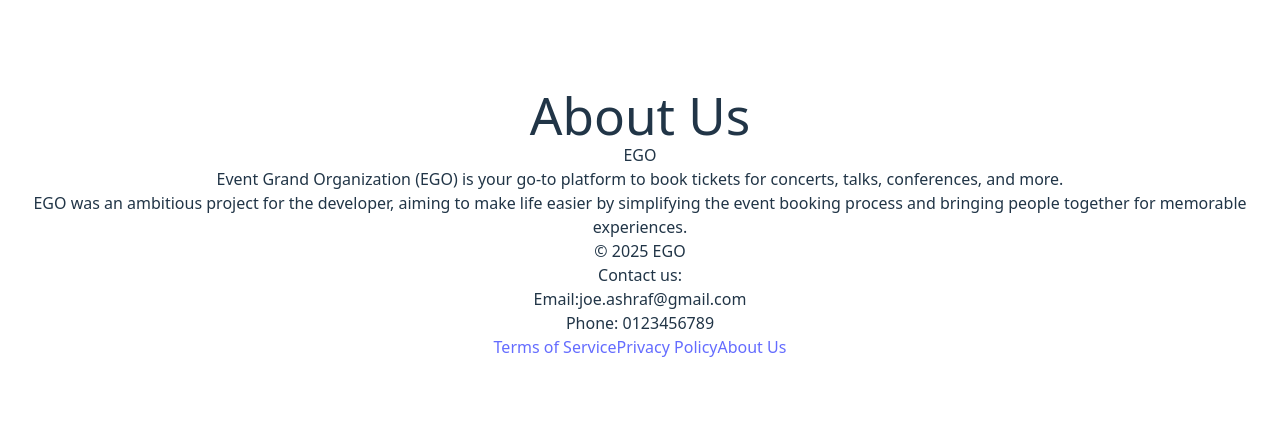
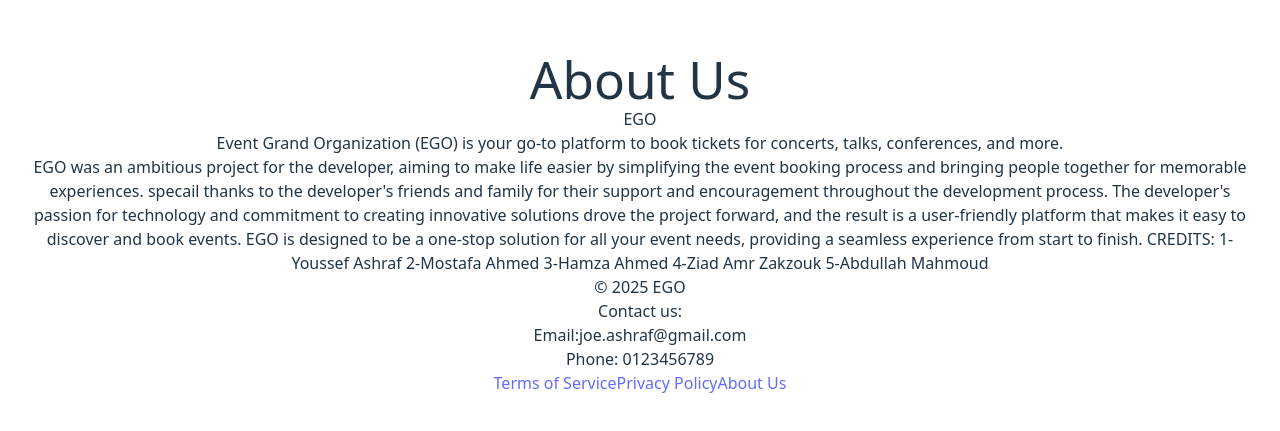
Before and after one commit to Youssef-Ashraf2099/EGO, a React (Vite) app in the folder src/View/: page /aboutus in a window 1280 px wide. Shown: the part 177-608 px from the top of the page. Built offline with nearby package versions, Linux system fonts and the light colour scheme.

Commit message:
credits added

```diff
--- a/src/View/src/AboutUs.jsx
+++ b/src/View/src/AboutUs.jsx
@@ -13,7 +13,15 @@ function AboutUs() {
       <p>
         EGO was an ambitious project for the developer, aiming to make life
         easier by simplifying the event booking process and bringing people
-        together for memorable experiences.
+        together for memorable experiences. specail thanks to the developer's
+        friends and family for their support and encouragement throughout the
+        development process. The developer's passion for technology and
+        commitment to creating innovative solutions drove the project forward,
+        and the result is a user-friendly platform that makes it easy to
+        discover and book events. EGO is designed to be a one-stop solution for
+        all your event needs, providing a seamless experience from start to
+        finish. CREDITS: 1-Youssef Ashraf 2-Mostafa Ahmed 3-Hamza Ahmed 4-Ziad
+        Amr Zakzouk 5-Abdullah Mahmoud
       </p>
     </div>
   );
```
